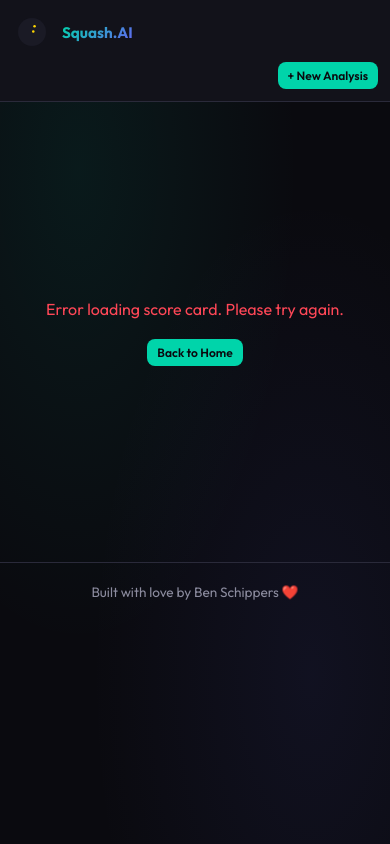
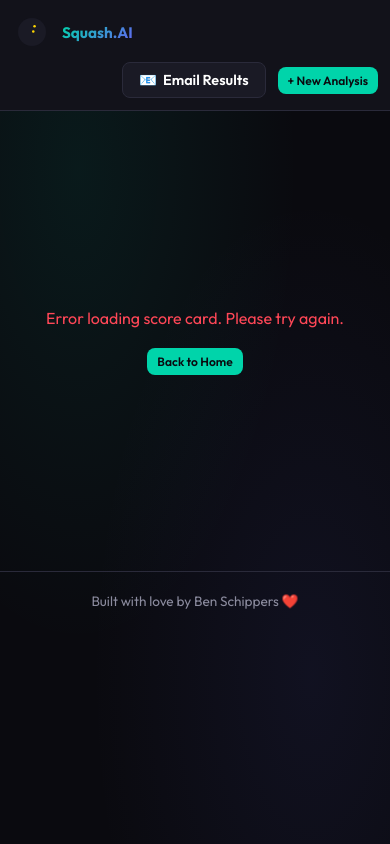
Before and after one commit to bschippers718/squash, a Flask app: template templates/customer/results.html in a window 390 px wide. Run offline with Flask 3, Linux system fonts and the light colour scheme; the template is opened without the code that fills it: most values are stand-ins (such as "Sample title", 1, 10 or a date in 2020); some libraries are stand-ins or nearby versions.

Commit message:
Add email results button and enhance OG tags with Match Control Index
- Added 📧 Email Results button in results page header
- Button opens mailto with pre-filled subject and body
- Email includes video name, Match Control Index, tier, and link
- Enhanced OG description to show Match Control data for URL sharing
- Added responsive styles for email button on mobile

```diff
--- a/templates/customer/results.html
+++ b/templates/customer/results.html
@@ -481,6 +481,7 @@
             .auth-btn { padding: 6px 12px; font-size: 0.8rem; }
             .new-upload-btn { padding: 8px 14px; font-size: 0.8rem; }
             .save-match-btn { padding: 6px 12px; font-size: 0.8rem; }
+            .email-results-btn { padding: 6px 12px; font-size: 0.8rem; }
 
             .page-header h1 { font-size: 1.5rem; }
             .page-header p { font-size: 0.85rem; }
@@ -542,6 +543,7 @@
                 white-space: nowrap;
             }
             .save-match-btn { padding: 5px 10px; font-size: 0.75rem; }
+            .email-results-btn { padding: 5px 10px; font-size: 0.75rem; }
             .nav-link { font-size: 0.75rem; padding: 5px 10px; }
 
             .page-header { margin-bottom: 20px; }
@@ -710,6 +712,26 @@
             background: var(--bg-elevated);
             color: var(--accent);
             border: 1px solid var(--accent);
+        }
+        .email-results-btn {
+            padding: 8px 16px;
+            background: var(--bg-elevated);
+            border: 1px solid var(--border);
+            border-radius: 8px;
+            color: var(--text-primary);
+            font-weight: 600;
+            cursor: pointer;
+            transition: all 0.2s;
+            font-family: inherit;
+            display: inline-flex;
+            align-items: center;
+            gap: 6px;
+            font-size: 0.9rem;
+        }
+        .email-results-btn:hover {
+            background: var(--bg-card);
+            border-color: var(--accent);
+            color: var(--accent);
         }
         .auth-hidden { display: none !important; }
     </style>
@@ -737,6 +759,11 @@
                 <button id="save-match-btn" class="save-match-btn auth-hidden" onclick="saveMatch()">
                     <span id="save-btn-icon">💾</span>
                     <span id="save-btn-text">Save Match</span>
+                </button>
+                <!-- Email Results button (always shown) -->
+                <button id="email-results-btn" class="email-results-btn" onclick="emailResults()">
+                    <span>📧</span>
+                    <span>Email Results</span>
                 </button>
                 <!-- Auth buttons (shown when NOT logged in) -->
                 <div id="auth-buttons" class="auth-hidden">
@@ -2173,6 +2200,49 @@
             }
         }
 
+        function emailResults() {
+            // Get data from loaded analytics
+            const result = analyticsData?.result || {};
+            const analytics = result.squash_analytics || result.analytics || {};
+            const matchControl = analytics.match_control || {};
+
+            // Get video name
+            let videoName = result?.video_name || analyticsData?.filename || jobId;
+            if (videoName.startsWith(jobId + '_')) {
+                videoName = videoName.substring(jobId.length + 1);
+            }
+            // Clean up video name for display
+            videoName = videoName.replace(/_/g, ' ').replace(/\.[^/.]+$/, '');
+
+            // Get match control data
+            const controlIndex = matchControl.index || '';
+            const controlTier = matchControl.tier || '';
+            const controlWinner = matchControl.winner || '';
+
+            // Build email content
+            let subject = `${videoName} - Squash.AI Analysis`;
+            let body = `Check out my squash match analysis!
+
+` +
+                       `Match: ${videoName}
+`;
+
+            if (controlIndex) {
+                body += `Match Control Index: ${controlIndex} (${controlTier})
+`;
+                if (controlWinner && controlWinner !== 'Tie') {
+                    body += `Advantage: ${controlWinner}
+`;
+                }
+            }
+
+            body += `
+View full analysis: ${window.location.href}`;
+
+            // Open email client
+            window.location.href = `mailto:?subject=${encodeURIComponent(subject)}&body=${encodeURIComponent(body)}`;
+        }
+
         async function saveMatch() {
             if (!clerkLoaded || !Clerk.user || matchSaved) return;
 
```
Also changed, not shown: customer_app.py (+13 -1 lines).
